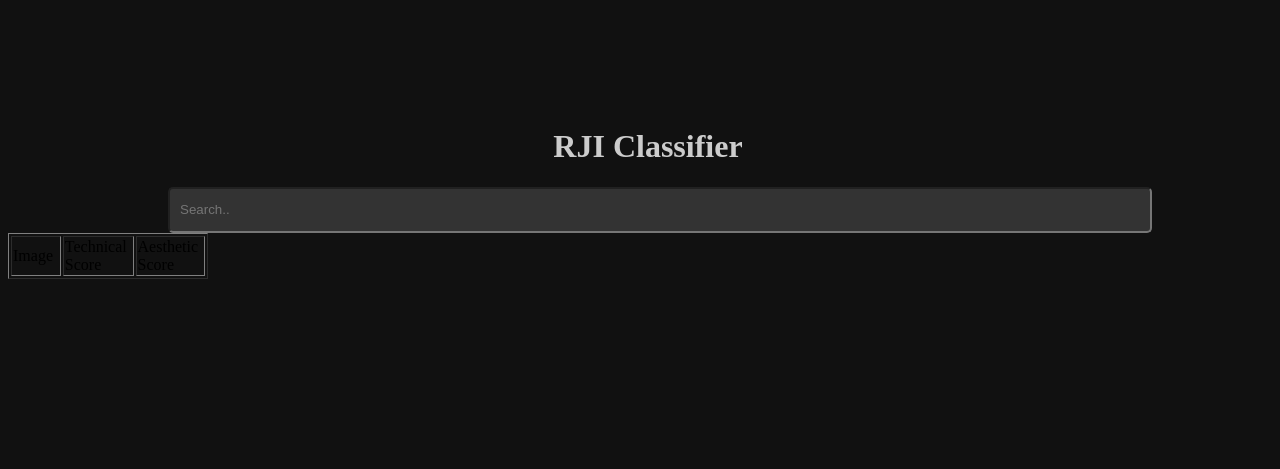
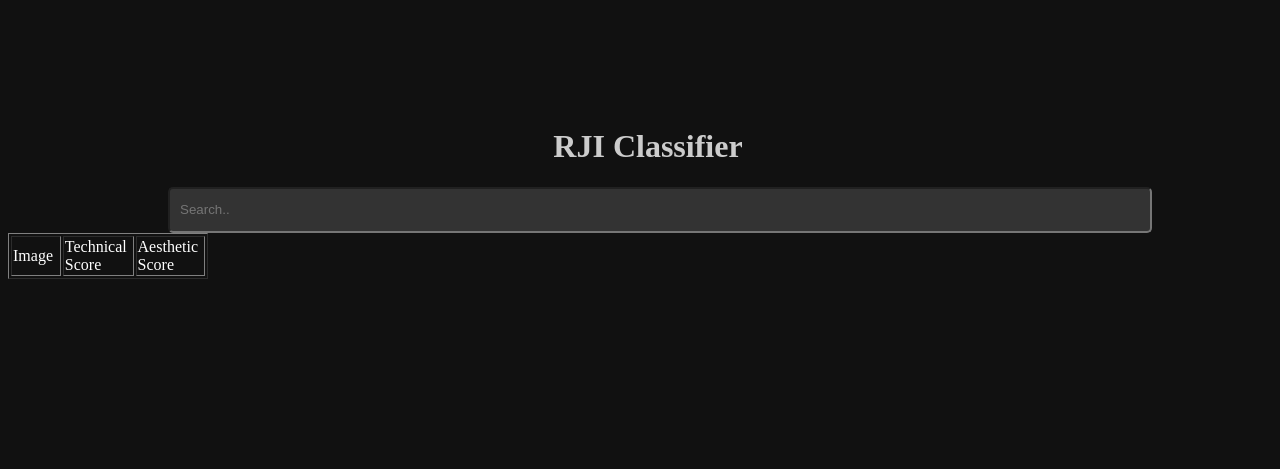
Before and after one commit to MJC598/RJI-Software-Engineering-Project, a PHP site: page /view_images.php in a window 1280 px wide. Shown: the part 213-682 px from the top of the page. Run offline with PHP 8.4, Linux system fonts and the light colour scheme; data that the repository does not hold is empty.

Commit message:
css fixes for readability

```diff
--- a/ui/index.css
+++ b/ui/index.css
@@ -9,6 +9,11 @@ ul {
     position: fixed;
     width: 100%;
 }
+
+#ratings{
+    color: white;
+}
+
 li {
     float: left;
 }
--- a/ui/view_images.php
+++ b/ui/view_images.php
@@ -26,7 +26,7 @@
             <div id="search_div">
                 <input id="search_bar" type="text" placeholder="Search..">
             </div>
-            <table width="200" border="1">
+            <table id="ratings" width="200" border="1">
                 <tr>
                     <td width="85">Image</td>
                     <td width="99">Technical Score</td>
```
